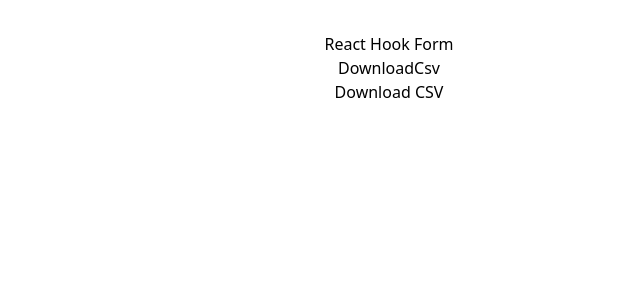
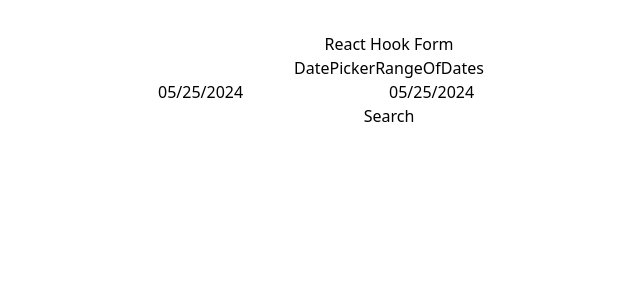
Before and after one commit to jimmyegc/react-hook-form, a React (Vite) app: page / in a window 1280 px wide. Shown: the top 300 px of the page, without its empty margins (251-891 px from the left). Built offline with nearby package versions, Linux system fonts and the light colour scheme.

Commit message:
10172024

```diff
--- a/src/App.tsx
+++ b/src/App.tsx
@@ -1,6 +1,7 @@
 import './App.css'
-import { DownloadCsv } from './components/DownloadCsv/DownloadCsv';
-/*import { FormDatepicker } from './components/FormDatepicker/FormDatepicker';
+import { DatePickerRangeOfDates } from './components/DatePickerRangeOfDates/DatePickerRangeOfDates';
+/*import { DownloadCsv } from './components/DownloadCsv/DownloadCsv';
+import { FormDatepicker } from './components/FormDatepicker/FormDatepicker';
 import { FormWithFocus } from './components/FormWithFocus/FormWithFocus';
  import { FormArrayFields } from './components/FormArrayFields';
 import FormNested from './components/FormNested/FormNested';
@@ -12,8 +13,9 @@ function App() {
   return (
     <>
     <h2>React Hook Form</h2>
-      <DownloadCsv/>
-      {/*<FormDatepicker />
+      <DatePickerRangeOfDates />
+      {/*<DownloadCsv/>
+      <FormDatepicker />
       <FormWithFocus />
 
       <FormNested/>
--- /dev/null
+++ b/src/components/DatePickerRangeOfDates/DatePickerRangeOfDates.tsx
@@ -0,0 +1,52 @@
+import { useState } from "react";
+import DatePicker from "react-datepicker"
+import "react-datepicker/dist/react-datepicker.css";
+
+export const DatePickerRangeOfDates = () => {
+  const [startDate, setStartDate] = useState(new Date());
+  const [endDate, setEndDate] = useState(new Date());
+
+  const validarRangoFechas = (fechaInicio, fechaFin) => {
+    // Verificar que ambas fechas tengan un valor
+    if (!fechaInicio || !fechaFin) {
+        return "Ambas fechas son necesarias.";
+    }
+
+    // Convertir las fechas a objetos Date
+    const inicio = new Date(fechaInicio);
+    const fin = new Date(fechaFin);
+
+    // Verificar que ambas fechas sean válidas
+    if (isNaN(inicio.getTime()) || isNaN(fin.getTime())) {
+        return "Una o ambas fechas no son válidas.";
+    }
+
+    // Verificar que la fecha de inicio no sea mayor que la fecha de fin
+    if (inicio > fin) {
+        return "La fecha de inicio no puede ser mayor que la fecha de fin.";
+    }
+
+    // Si pasa todas las validaciones
+    return "Las fechas son válidas.";
+}
+
+
+  const handleSearch = () => {
+    console.log(validarRangoFechas(startDate, endDate))
+  }
+
+  return (<>
+    <div>DatePickerRangeOfDates</div>
+    <div>
+      <DatePicker
+        selected={startDate}
+        onChange={(date: Date) => setStartDate(date)}
+      />
+      <DatePicker
+       selected={endDate}
+       onChange={(date: Date) => setEndDate(date)}
+      />
+    </div>
+    <button onClick={handleSearch}>Search</button>
+    </>)
+}
```
